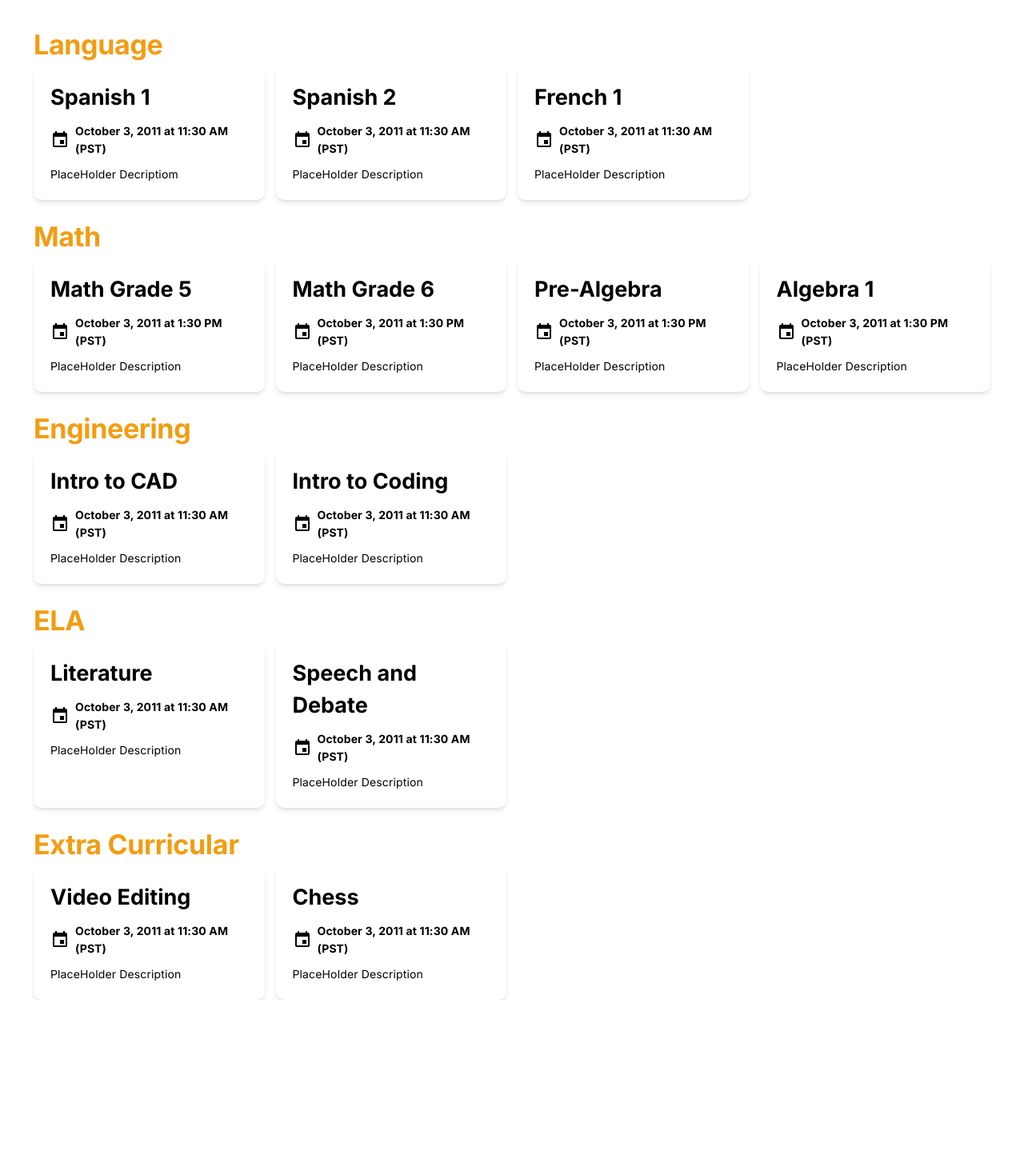
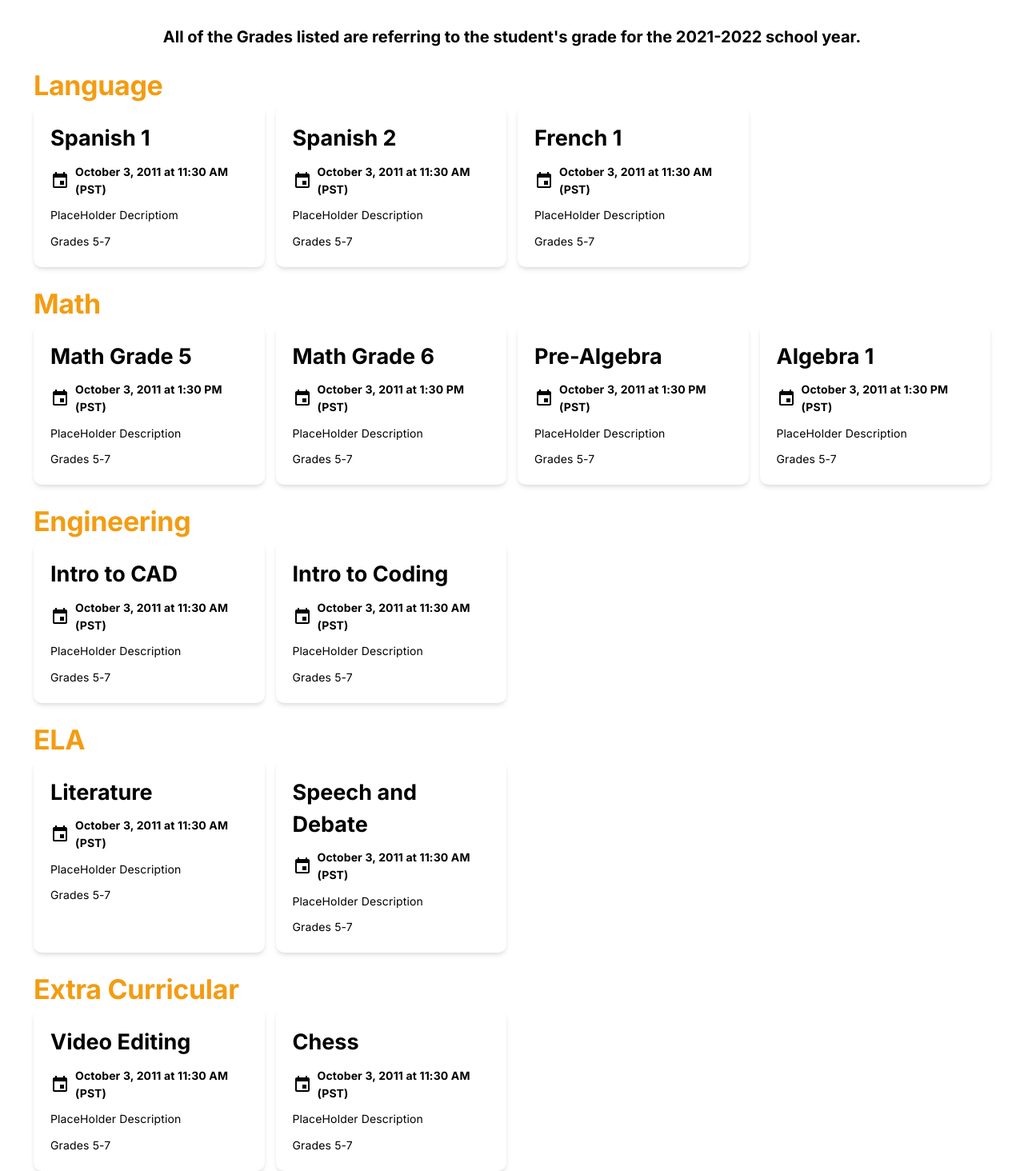
Before and after one commit to ShubhamPatilsd/www-edumango, a Next.js app: page /courses in a window 1280 px wide. Shown: the part 160-1624 px from the top of the page at 80% size. Before the commit the page ends 1410 px from the top, so only its background shows below. Built offline with nearby package versions, Linux system fonts and the light colour scheme.

Commit message:
updates to courses

```diff
--- a/src/components/CourseCard.tsx
+++ b/src/components/CourseCard.tsx
@@ -4,6 +4,7 @@ interface CourseCardProps {
   courseName: string;
   courseDescription: string;
   startingDate: Date;
+  grades: number[]
 }
 
 const numberToMonth = [
@@ -29,6 +30,7 @@ const CourseCard: React.FC<CourseCardProps> = ({
   courseName,
   courseDescription,
   startingDate,
+  grades,
 }) => {
   function AMPMTime(){
     let result: string = "";
@@ -56,6 +58,7 @@ const CourseCard: React.FC<CourseCardProps> = ({
       </h5>
 
       <p className={courseDescription ? "" : "hidden"}>{courseDescription}</p>
+      <p>Grades {Math.min(...grades)}-{Math.max(...grades)}</p>
     </div>
   );
 };
--- a/src/modules/courses.tsx
+++ b/src/modules/courses.tsx
@@ -13,16 +13,19 @@ export default function Courses() {
       courseDescription:
         "PlaceHolder Decriptiom",
       startingDate: new Date("05 October 2011 11:30"),
+      grades: [5, 7]
     },
     {
       courseName: "Spanish 2",
       courseDescription: "PlaceHolder Description",
-      startingDate: new Date("05 October 2011 11:30")
+      startingDate: new Date("05 October 2011 11:30"),
+      grades: [5, 7]
     },
     {
       courseName: "French 1",
       courseDescription: "PlaceHolder Description",
-      startingDate: new Date("05 October 2011 11:30")
+      startingDate: new Date("05 October 2011 11:30"),
+      grades: [5, 7]
     }
   ];
 
@@ -32,24 +35,28 @@ export default function Courses() {
       courseDescription:
         "PlaceHolder Description",
       startingDate: new Date("05 October 2011 1:30 PM"),
+      grades: [5, 7]
     },
     {
       courseName: "Math Grade 6",
       courseDescription:
         "PlaceHolder Description",
       startingDate: new Date("05 October 2011 1:30 PM"),
+      grades: [5, 7]
     },
     {
       courseName: "Pre-Algebra",
       courseDescription:
         "PlaceHolder Description",
       startingDate: new Date("05 October 2011 1:30 PM"),
+      grades: [5, 7]
     },
     {
       courseName: "Algebra 1",
       courseDescription:
         "PlaceHolder Description",
       startingDate: new Date("05 October 2011 1:30 PM"),
+      grades: [5, 7]
     },
   ];
 
@@ -59,12 +66,14 @@ export default function Courses() {
       courseDescription:
         "PlaceHolder Description",
       startingDate: new Date("05 October 2011 11:30"),
+      grades: [5, 7]
     },
     {
       courseName: "Intro to Coding",
       courseDescription:
         "PlaceHolder Description",
       startingDate: new Date("05 October 2011 11:30"),
+      grades: [5, 7]
     },
   ];
 
@@ -74,12 +83,14 @@ export default function Courses() {
       courseDescription:
         "PlaceHolder Description",
       startingDate: new Date("05 October 2011 11:30"),
+      grades: [5, 7]
     },
     {
       courseName: "Speech and Debate",
       courseDescription:
         "PlaceHolder Description",
       startingDate: new Date("05 October 2011 11:30"),
+      grades: [5, 7]
     },
   ];
 
@@ -89,12 +100,14 @@ export default function Courses() {
       courseDescription:
         "PlaceHolder Description",
       startingDate: new Date("05 October 2011 11:30"),
+      grades: [5, 7]
     },
     {
       courseName: "Chess",
       courseDescription:
         "PlaceHolder Description",
       startingDate: new Date("05 October 2011 11:30"),
+      grades: [5, 7]
     },
   ];
 
@@ -109,50 +122,51 @@ export default function Courses() {
 
       <div className="space-y-6">
         <h1 className="text-center">Courses</h1>
+        <h4 className="text-center">All of the Grades listed are referring to the student's grade for the 2021-2022 school year.</h4>
 
 
           <div className="md:px-12 px-4 space-y-6">
 
           <CourseCardGroup groupTitle = "Language" >
-            {language.map(({ courseName, courseDescription, startingDate}, i) => {
+            {language.map(({ courseName, courseDescription, startingDate, grades}, i) => {
               return (
-                  <CourseCard key={i} courseName = {courseName} courseDescription = {courseDescription} startingDate = {startingDate}/>
+                  <CourseCard key={i} courseName = {courseName} courseDescription = {courseDescription} startingDate = {startingDate} grades = {grades}/>
               );
 
             })}
             </CourseCardGroup>
 
             <CourseCardGroup groupTitle = "Math">
-            {math.map(({ courseName, courseDescription, startingDate}, i) => {
+            {math.map(({ courseName, courseDescription, startingDate, grades}, i) => {
               return (
-                  <CourseCard key={i} courseName = {courseName} courseDescription = {courseDescription} startingDate = {startingDate}/>
+                  <CourseCard key={i} courseName = {courseName} courseDescription = {courseDescription} startingDate = {startingDate} grades = {grades}/>
               );
 
             })}
             </CourseCardGroup>
 
             <CourseCardGroup groupTitle = "Engineering" >
-            {engineering.map(({ courseName, courseDescription, startingDate}, i) => {
+            {engineering.map(({ courseName, courseDescription, startingDate, grades}, i) => {
               return (
-                  <CourseCard key={i} courseName = {courseName} courseDescription = {courseDescription} startingDate = {startingDate}/>
+                  <CourseCard key={i} courseName = {courseName} courseDescription = {courseDescription} startingDate = {startingDate} grades = {grades}/>
               );
 
             })}
             </CourseCardGroup>
 
             <CourseCardGroup groupTitle = "ELA">
-            {ela.map(({ courseName, courseDescription, startingDate}, i) => {
+            {ela.map(({ courseName, courseDescription, startingDate, grades}, i) => {
               return (
-                  <CourseCard key={i} courseName = {courseName} courseDescription = {courseDescription} startingDate = {startingDate}/>
+                  <CourseCard key={i} courseName = {courseName} courseDescription = {courseDescription} startingDate = {startingDate} grades = {grades}/>
               );
 
             })}
             </CourseCardGroup>
 
             <CourseCardGroup groupTitle = "Extra Curricular">
-            {extraCirricular.map(({ courseName, courseDescription, startingDate}, i) => {
+            {extraCirricular.map(({ courseName, courseDescription, startingDate, grades}, i) => {
               return (
-                  <CourseCard key={i} courseName = {courseName} courseDescription = {courseDescription} startingDate = {startingDate}/>
+                  <CourseCard key={i} courseName = {courseName} courseDescription = {courseDescription} startingDate = {startingDate} grades = {grades}/>
               );
 
             })}
```
